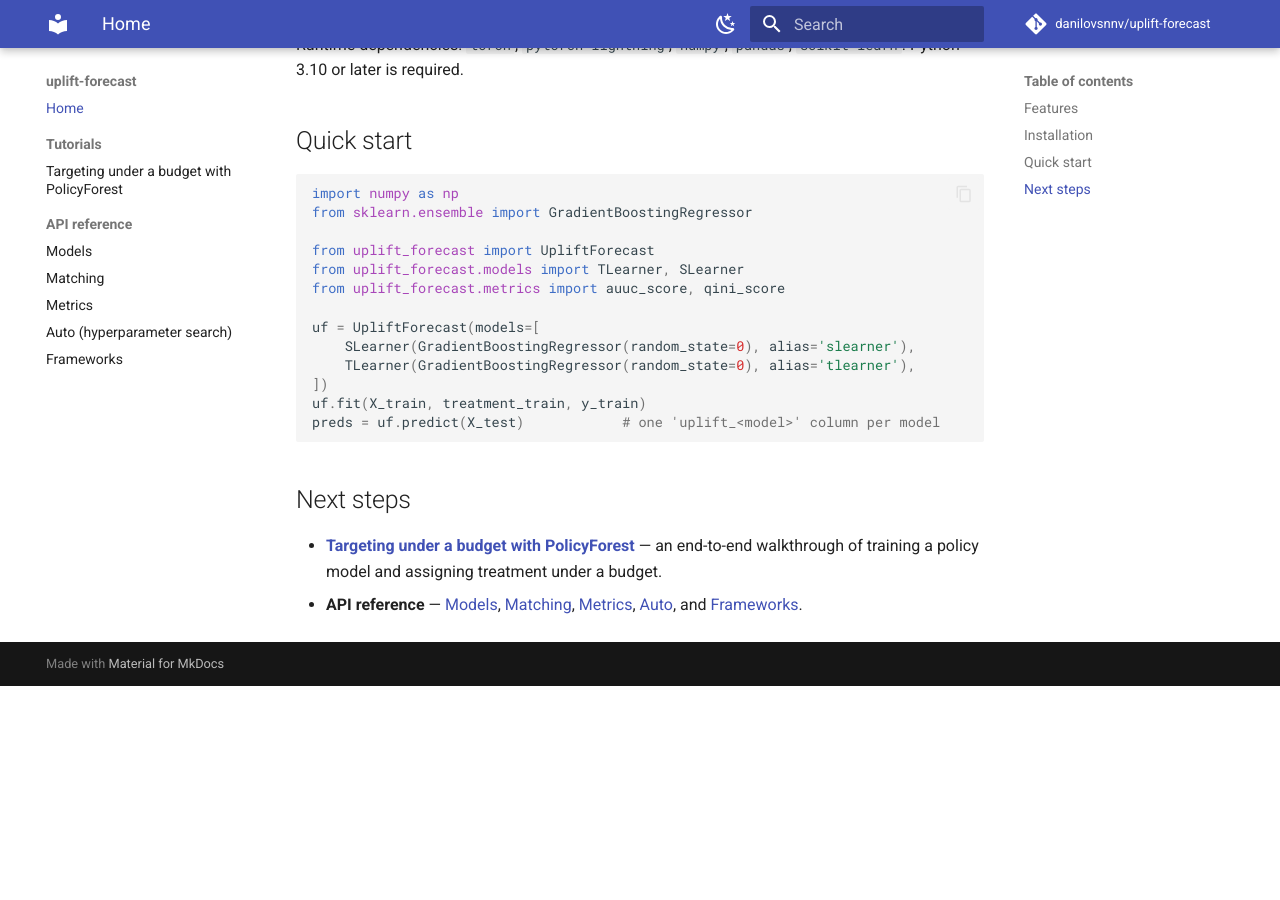
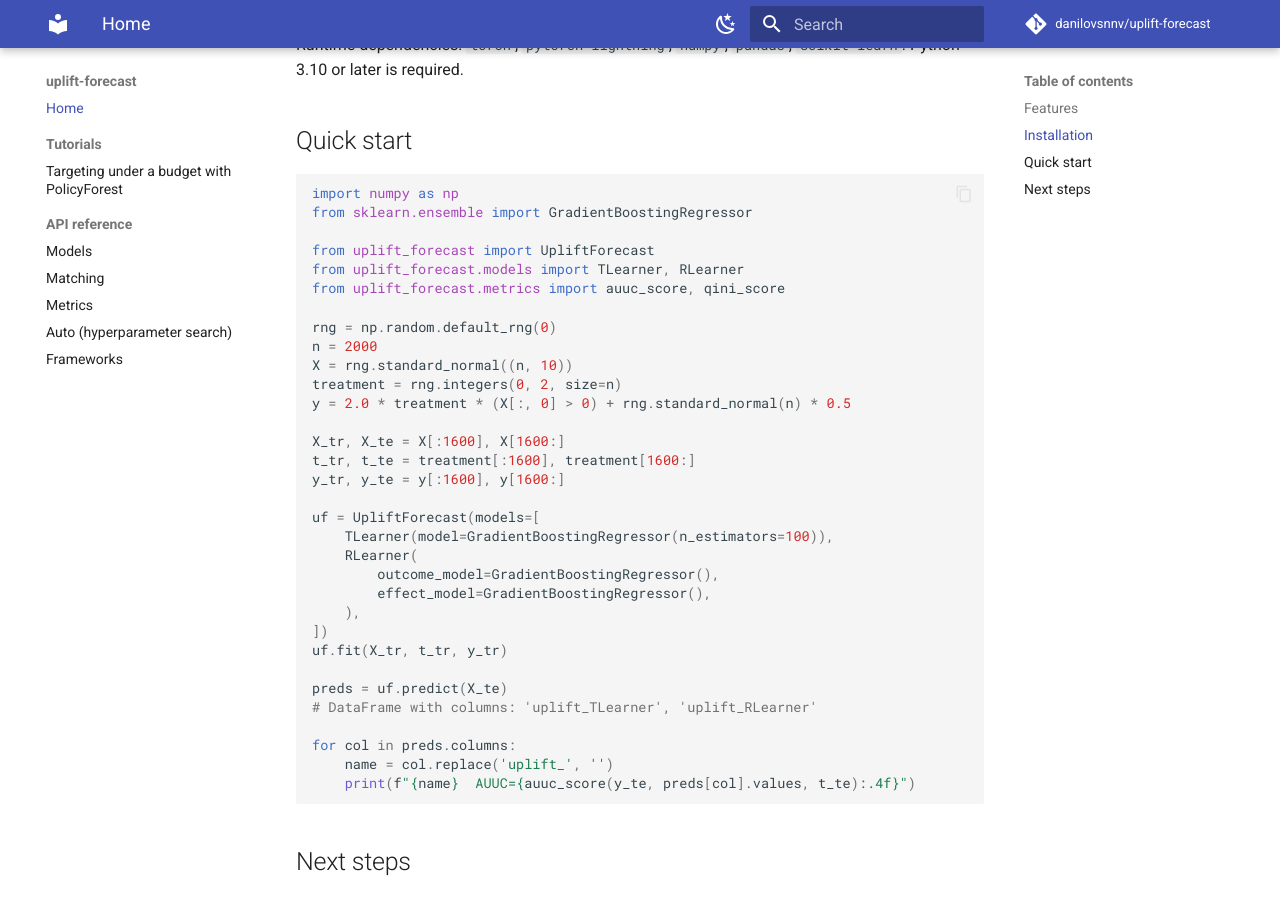
Before and after one commit to danilovsnnv/uplift-forecast, an MkDocs documentation site: the page built from docs/index.md, in a window 1280 px wide and 900 px high, scrolled down 1224 px. Built offline with MkDocs 1.6.1 and Material for MkDocs 9.7.7, drawn with Linux system fonts in a browser that asks for light colours; comment, search, counter and statistics services are not loaded; before the commit the page ends 1910 px from its top, so only the background shows below that.

Commit message:
chore: pre-release cleanup and docs fixes
- pyproject.toml: use license={file} referencing LICENSE; align ruff
  target-version with requires-python (py310, not py312)
- ci.yml: enable pip cache to speed up torch-heavy installs
- docs/index.md: replace broken quick start (undefined variables) with
  a self-contained runnable example consistent with README
- CONTRIBUTING.md: add contributing guide (setup, style, model/matcher
  extension pattern, PR checklist)

Co-Authored-By: Claude Sonnet 4.5 <noreply@anthropic.com>

````diff
--- a/docs/index.md
+++ b/docs/index.md
@@ -52,15 +52,34 @@ import numpy as np
 from sklearn.ensemble import GradientBoostingRegressor
 
 from uplift_forecast import UpliftForecast
-from uplift_forecast.models import TLearner, SLearner
+from uplift_forecast.models import TLearner, RLearner
 from uplift_forecast.metrics import auuc_score, qini_score
 
+rng = np.random.default_rng(0)
+n = 2000
+X = rng.standard_normal((n, 10))
+treatment = rng.integers(0, 2, size=n)
+y = 2.0 * treatment * (X[:, 0] > 0) + rng.standard_normal(n) * 0.5
+
+X_tr, X_te = X[:1600], X[1600:]
+t_tr, t_te = treatment[:1600], treatment[1600:]
+y_tr, y_te = y[:1600], y[1600:]
+
 uf = UpliftForecast(models=[
-    SLearner(GradientBoostingRegressor(random_state=0), alias='slearner'),
-    TLearner(GradientBoostingRegressor(random_state=0), alias='tlearner'),
+    TLearner(model=GradientBoostingRegressor(n_estimators=100)),
+    RLearner(
+        outcome_model=GradientBoostingRegressor(),
+        effect_model=GradientBoostingRegressor(),
+    ),
 ])
-uf.fit(X_train, treatment_train, y_train)
-preds = uf.predict(X_test)            # one 'uplift_<model>' column per model
+uf.fit(X_tr, t_tr, y_tr)
+
+preds = uf.predict(X_te)
+# DataFrame with columns: 'uplift_TLearner', 'uplift_RLearner'
+
+for col in preds.columns:
+    name = col.replace('uplift_', '')
+    print(f"{name}  AUUC={auuc_score(y_te, preds[col].values, t_te):.4f}")
 ```
 
 ## Next steps
--- a/pyproject.toml
+++ b/pyproject.toml
@@ -10,7 +10,7 @@ authors = [
   { name = "Danil Ovsiannikov", email = "danil.ovsnnv@gmail.com" },
 ]
 readme = "README.md"
-license = { text = "MIT" }
+license = { file = "LICENSE" }
 requires-python = ">=3.10"
 
 keywords = [
@@ -81,7 +81,7 @@ exclude = ["tests*", "examples*"]
 [tool.ruff]
 line-length = 120
 indent-width = 4
-target-version = "py312"
+target-version = "py310"
 src = ["uplift_forecast"]
 include = ["pyproject.toml", "uplift_forecast/**/*.py", "tests/**/*.py"]
 
````
Also changed, not shown: CONTRIBUTING.md (added, +53 -0 lines), 1 other file.
